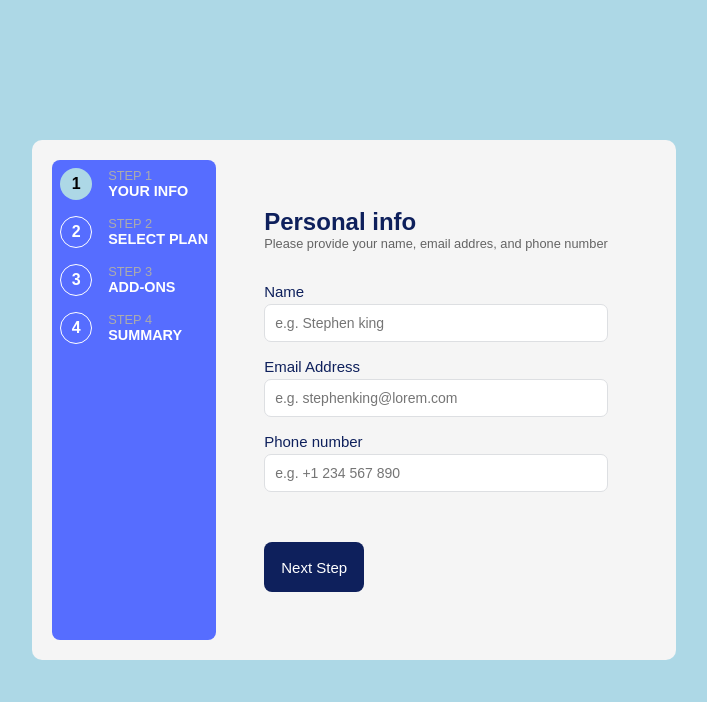
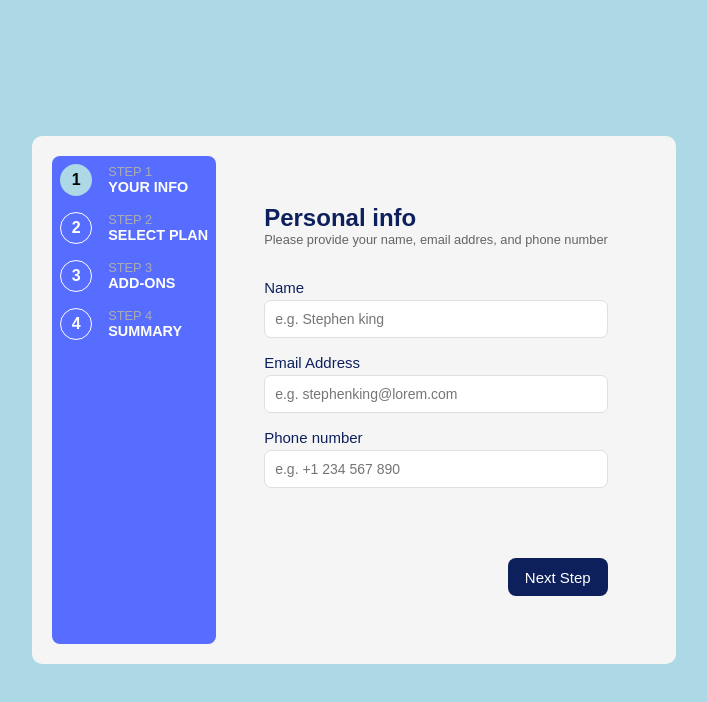
Before and after one commit to gersonRamirez22/Formulario, a plain HTML site: page index.html in a window 1280 px wide. Shown: the whole page, without its empty margins (286-993 px from the left). Drawn offline with Linux system fonts and the light colour scheme.

Commit message:
cambio en el css

```diff
--- a/style.css
+++ b/style.css
@@ -119,13 +119,18 @@ font-size: 0.8rem;
 
 .button{
 color: white;
-padding: 8px ;
 font-size: 15px;
 border: none;
 background-color: #0e205c;
 border-radius: 8px;
-height: 50px;
+height: 38px;
 width: 100px;
-margin-top: 50px;
+
 
 }
+.container_button{
+    margin-top: 70px;
+    display: flex;
+    justify-content: flex-end;
+    align-items: flex-end;
+}
```
